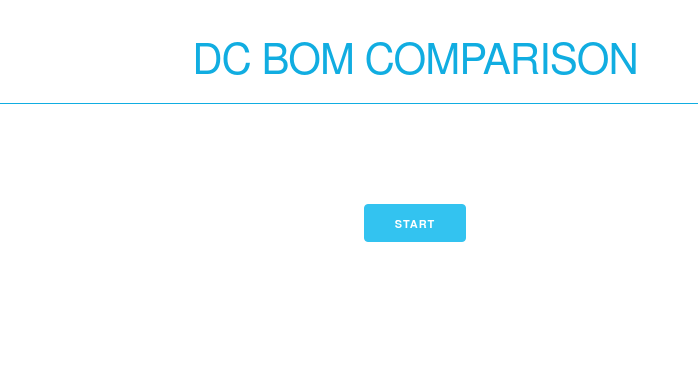
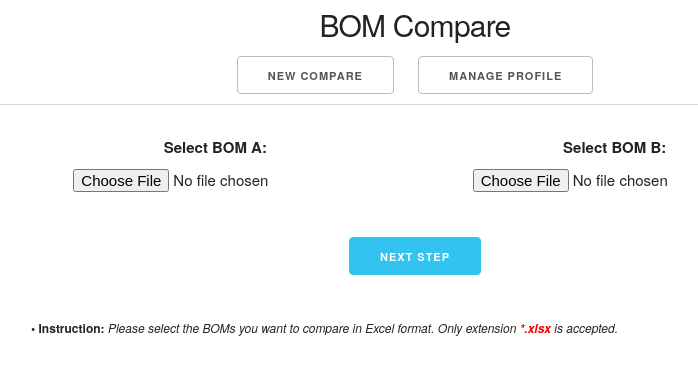
Before and after one commit to nerd-oreo/flask-bom-compare, a Flask app: page / in a window 1280 px wide. Shown: the top 375 px of the page, without its empty margins (225-923 px from the left). Run offline with Flask 2, Linux system fonts and the light colour scheme.

Commit message:
end day commit

```diff
--- a/app/bom.py
+++ b/app/bom.py
@@ -2,6 +2,9 @@ from openpyxl import load_workbook
 from app.utils import convert_level_to_number, convert_qty_to_number
 from app.item import Item
 from app.header import Header
+
+PARENT = 'parent'
+CHILD = 'child'
 
 
 class Bom:
@@ -11,8 +14,9 @@ class Bom:
         self.file_path = ""
         self.sheet_name = ""
         self.header = Header()
-        self.BOM = dict()  # {unique_id:item}
-        self.uid_BOM = list()  # unique id list for BOM A
+        self.profile_list = list()
+        self.bom = dict()  # {unique_id:item}
+        self.uid_bom = list()  # unique id list for bom A
 
     def set_header_list(self, level, number, description, rev, qty, ref_des, mfg_name, mfg_number):
         self.header.level = level
@@ -29,23 +33,23 @@ class Bom:
         current_parent = None
         last_item = None
 
-        wb = load_workbook(self.filename)
+        wb = load_workbook(self.file_path)
         ws = wb[self.sheet_name]
 
         min_row = 2
         max_row = ws.max_row
         for row in range(min_row, max_row):
             print("Row: {} - Max Row: {}".format(row, max_row))
-
             level = ws[self.header.level + str(row)].value
 
             if level is not None:
                 # get data from excel sheet
                 level = convert_level_to_number(str(ws[self.header.level + str(row)].value))
                 number = str(ws[self.header.number + str(row)].value)
+
                 description = str(ws[self.header.description + str(row)].value)
                 rev = str(ws[self.header.rev + str(row)].value).split(" ")[0]
-                qty = convert_qty_to_number()
+                qty = convert_qty_to_number(str(ws[self.header.qty + str(row)].value))
 
                 item = Item()
                 item.set_item(level, number, description, rev, qty)
@@ -61,25 +65,50 @@ class Bom:
 
                 if item.level == 0:  # top level
                     current_parent = item
+                    item.type = PARENT
                     item.set_parent()
                 elif item.level > last_item.level:  # swapping to a lower level
                     parent_stack.append(current_parent)
+                    last_item.type = PARENT
                     current_parent = last_item
                 elif item.level < last_item.level:  # swapping back to upper level
+                    item.type = CHILD
                     for i in range(last_item.level - item.level):
                         current_parent = parent_stack.pop()
                 elif item.level == last_item.level:
+                    item.type = CHILD
                     pass
+
                 item.set_parent(parent=current_parent)
-                self.BOM[item.unique_id] = item
-                self.uid_BOM.append(item.unique_id)
+                self.bom[item.unique_id] = item
+                self.uid_bom.append(item.unique_id)
                 last_item = item
 
             else:  # if level is None type, only collect data from column V and X
                 mfg_name = str(ws[self.header.mfg_name + str(row)].value)
                 mfg_number = str(ws[self.header.mfg_number + str(row)].value)
 
-                key = self.uid_BOM[len(self.uid_BOM) - 1]
-                item = self.BOM[key]
+                key = self.uid_bom[len(self.uid_bom) - 1]
+                item = self.bom[key]
                 item.set_avl(mfg_name, mfg_number)
-                self.BOM.update({key: item})
+                self.bom.update({key: item})
+
+    def apply_profile(self):
+        for key in self.uid_bom:
+            item = self.bom[key]
+            for profile in self.profile_list:
+                if item.type is profile.type:
+                    item.number = profile.apply(item.number)
+            self.bom.update({key: item})
+
+    def update(self):
+        temp_bom = dict()
+        temp_uid_bom = list()
+        for key in self.uid_bom:
+            item = self.bom[key]
+            item.update_unique_id()
+            temp_key = item.unique_id
+            temp_bom[temp_key] = item
+            temp_uid_bom.append(temp_key)
+        self.uid_bom = temp_uid_bom
+        self.bom = temp_bom
--- a/app/routes.py
+++ b/app/routes.py
@@ -4,17 +4,13 @@ from app import app
 from app.utils import allowed_file, map_header_to_letter, get_worksheet_choices
 from app.forms import SelectSheetForm, MappingHeaderForm
 from app.bom import Bom
+from app.profile import Profile
 import os
 
 BOM = dict()
 
 
-@app.route('/')
-@app.route('/home')
-def home():
-    return render_template('home.html')
-
-
+@app.route('/', methods=['GET', 'POST'])
 @app.route('/upload', methods=['GET', 'POST'])
 def upload():
     if request.method == 'POST':
@@ -80,8 +76,48 @@ def mapping():
         form.select_col_mfg_number_b.choices = choices_b
 
         if form.validate_on_submit():
-            pass
+            level = form.select_col_level_a.data
+            number = form.select_col_number_a.data
+            description = form.select_col_desc_a.data
+            rev = form.select_col_rev_a.data
+            qty = form.select_col_qty_a.data
+            ref_des = form.select_col_ref_des_a.data
+            mfg_name = form.select_col_mfg_name_a.data
+            mfg_number = form.select_col_mfg_number_a.data
+            BOM['A'].set_header_list(level, number, description, rev, qty, ref_des, mfg_name, mfg_number)
 
+            level = form.select_col_level_b.data
+            number = form.select_col_number_b.data
+            description = form.select_col_desc_b.data
+            rev = form.select_col_rev_b.data
+            qty = form.select_col_qty_b.data
+            ref_des = form.select_col_ref_des_b.data
+            mfg_name = form.select_col_mfg_name_b.data
+            mfg_number = form.select_col_mfg_number_b.data
+            BOM['B'].set_header_list(level, number, description, rev, qty, ref_des, mfg_name, mfg_number)
+
+            BOM['A'].load_excel()
+            BOM['B'].load_excel()
+
+            return redirect(url_for('profile_processing'))
         return render_template('mapping.html', form=form)
     except KeyError:
         return redirect(url_for('upload'))
+
+
+@app.route('/profile/processing')
+def profile_processing():
+    profile = Profile()
+    profile.set_profile('LP_make', 'parent', 'LFLIEP', '/', '-', 'add', '0800-OPS1-MDF')
+    BOM['B'].profile_list.append(profile)
+    profile_2 = Profile()
+    profile_2.set_profile('LP_buy', 'child', 'LFLIE', '/', '-', 'add', '0800-OPS1-MDF')
+    BOM['B'].profile_list.append(profile_2)
+
+    BOM['B'].apply_profile()
+    BOM['B'].update()
+
+    for key in BOM['B'].uid_bom:
+        print('Key: {}\n{}'.format(key, BOM['B'].bom[key]))
+
+    return redirect(url_for('upload'))
--- a/app/static/css/compare.css
+++ b/app/static/css/compare.css
@@ -2,35 +2,37 @@
 :root {
     --border-color: #11ADE1;
     --text-color: #11ADE1;
-    --shadow-color: rgba(145, 145, 145, 0.3);
 }
 
-.main {
-    /*border: 1px solid var(--border-color);*/
-    /*border-radius: 5px;*/
-    margin-top: 30px;
-    /*box-shadow: 0 2px 3px 0 var(--shadow-color), 0 5px 5px 0 var(--shadow-color);*/
+ /** TOP CONTAINER **/
+.top {
+    margin-top: 5px;
+    border-bottom: 1px solid #D8D8D8;
+    display:flex;
+    justify-content: center;
+    align-items: center;
 }
 
-.main header {
-    border-bottom: 1px solid var(--border-color);
+.top .wrapper header {
     text-align: center;
-    margin-top: 20px;
 }
 
-.main header h2 a {
-    color: var(--text-color);
-    text-decoration: none;
+.top .wrapper header h4 {
+    margin-bottom: 10px;
 }
 
-/* Common */
-.content {
-    margin-top: 20px;
+.top .wrapper nav a {
+    margin: 0px 10px 10px 10px;
+}
+
+/* MIDDLE CONTAINER */
+.middle {
+    margin-top: 30px;
 }
 
 /* Home page */
 .home {
-    margin-top: 100px;
+    margin-top: 50px;
     display: flex;
     justify-content: center;
     align-items: center;
@@ -58,6 +60,20 @@
 }
 
 /* Select sheet */
+.select-sheet select {
+    width: 50%;
+}
+
+.select-sheet p {
+    display: flex;
+    justify-content: center;
+    align-items: center;
+    padding: 5px;
+}
+
+.select-sheet p label {
+    padding-right: 10px;
+}
 
 /* Mapping Columns */
 .mapping-section .form-group-a {
--- a/app/templates/base.html
+++ b/app/templates/base.html
@@ -9,11 +9,18 @@
 <title>DC Bom Compare</title>
 </head>
 <body>
-<div class="container main">
-<header><h2><a href="{{ url_for('home') }}">DC BOM COMPARISON</a></h2></header>
+<div class="container top">
+	<div class="wrapper">
+		<header><h4>BOM Compare</h4></header>
+		<nav>
+			<a class="button" href="{{ url_for('upload') }}">NEW COMPARE</a>
+			<a class="button" href="">MANAGE PROFILE</a>
+		</nav>
+	</div>
+</div>
+<div class="container middle">
 {% block content %}{%endblock%}
 </div>
-<script src="{{ url_for('static', filename='js/jquery-3.4.1.min.js') }}"></script>
 <script src="{{ url_for('static', filename='js/compare.js') }}"></script>
 </body>
 </html>
--- a/app/templates/select_sheet.html
+++ b/app/templates/select_sheet.html
@@ -11,7 +11,9 @@
         <label for="select-worksheet-b">{{ form.select_sheet_b.label }}</label>
         {{ form.select_sheet_b(class="u-full-width") }}
       </p>
-      <p>{{ form.next_step(class="button-primary") }}</p>
+      <div class="row form-group next-step">
+        <p>{{ form.next_step(class="button-primary") }}</p>
+      </div>
     </form>
   </div>
 {% endblock %}
```
Also changed, not shown: app/item.py (+9 -1 lines), app/profile.py (added, +45 -0 lines).
